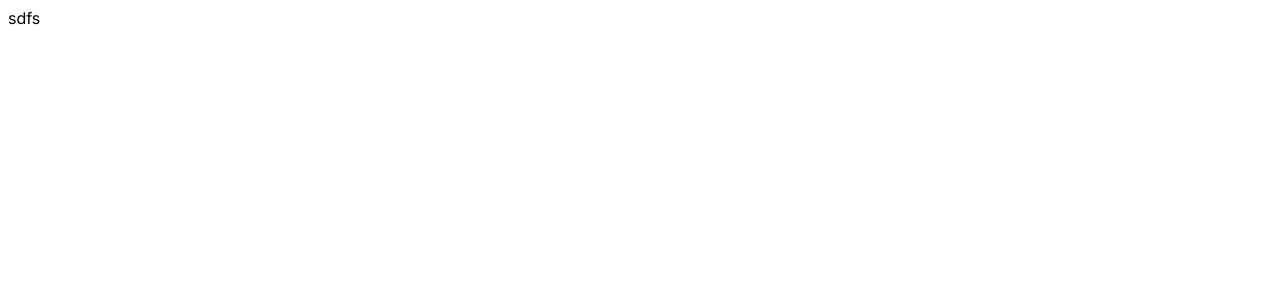
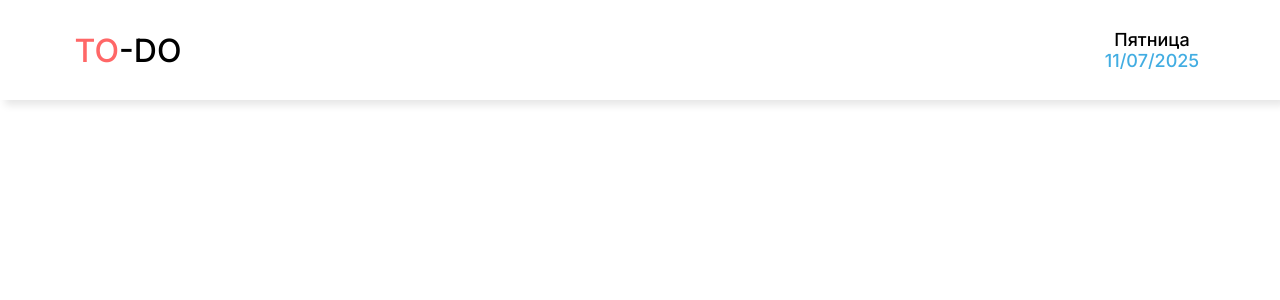
Before and after one commit to 6QWERTY9/TODO-LIST, a React (Vite) app in the folder frontend/: page / in a window 1280 px wide. Shown: the top 300 px of the page. Built offline with nearby package versions, Linux system fonts and the light colour scheme.

Commit message:
add  "@shared/component/header"

```diff
--- a/frontend/package.json
+++ b/frontend/package.json
@@ -10,6 +10,7 @@
     "preview": "vite preview"
   },
   "dependencies": {
+    "clsx": "^2.1.1",
     "include-media": "^2.0.0",
     "react": "^19.1.1",
     "react-dom": "^19.1.1",
--- a/frontend/src/app/App.tsx
+++ b/frontend/src/app/App.tsx
@@ -1,10 +1,10 @@
-
+import { Header } from "@shared/components/header"
 
 function App() {
 
   return (
     <>
-      sdfs
+      <Header/>
 
     </>
   )
--- /dev/null
+++ b/frontend/src/shared/components/header/api/index.ts
@@ -0,0 +1 @@
+export { }
--- /dev/null
+++ b/frontend/src/shared/components/header/config/getDate.ts
@@ -0,0 +1,13 @@
+export function getDate(): string {
+    const today = new Date();
+
+    const month = today.getMonth() + 1;
+    const day = today.getDate();
+    const year = today.getFullYear();
+
+    const formattedDay = day < 10 ? `0${day}` : day;
+
+    const formattedDate = `${month}/${formattedDay}/${year}`;
+
+    return formattedDate;
+}
--- /dev/null
+++ b/frontend/src/shared/components/header/config/getDayName.ts
@@ -0,0 +1,18 @@
+export function getDayName(): string {
+    const today = new Date();
+
+    const daysOfWeekInRussian: string[] = [
+        'Воскресенье', // 0
+        'Понедельник', // 1
+        'Вторник',     // 2
+        'Среда',       // 3
+        'Четверг',     // 4
+        'Пятница',     // 5
+        'Суббота'      // 6
+    ];
+    const dayIndex: number = today.getDay();
+
+    const dayName: string = daysOfWeekInRussian[dayIndex];
+
+    return dayName;
+}
--- /dev/null
+++ b/frontend/src/shared/components/header/config/index.ts
@@ -0,0 +1,4 @@
+import { getDate } from "./getDate";
+import { getDayName } from "./getDayName";
+
+export { getDate, getDayName }
--- /dev/null
+++ b/frontend/src/shared/components/header/index.ts
@@ -0,0 +1,4 @@
+export * from './api'
+export * from './config'
+export * from './model'
+export * from './ui'
--- /dev/null
+++ b/frontend/src/shared/components/header/model/index.ts
@@ -0,0 +1 @@
+export { }
--- /dev/null
+++ b/frontend/src/shared/components/header/ui/Header.tsx
@@ -0,0 +1,42 @@
+import { getDate, getDayName } from '../config';
+import css from './index.module.scss';
+
+
+export const Header = () => {
+  return (
+    <header className={css.header_conteiner}>
+      <div className={css.header_content}>
+        <Logo/>
+
+        <div className={css.header_date}>
+          <DayName/>
+          <Date/>
+        </div>
+      </div>
+    </header>
+  )
+}
+
+const Logo = () => {
+  return (
+    <div className={css.logo_conteiner}>
+      <span>to</span>-do
+    </div>
+  )
+}
+
+const Date = () => {
+  const date = getDate();
+
+  return (
+    <span className={css.header_date}>{date}</span>
+  )
+}
+
+const DayName = () => {
+  const dayName = getDayName();
+
+  return (
+    <span className={css.header_day_name}>{dayName}</span>
+  )
+}
--- /dev/null
+++ b/frontend/src/shared/components/header/ui/index.module.scss
@@ -0,0 +1,44 @@
+@use '../../../styles/vars' as *;
+@use '../../../styles/mixins' as *;
+
+
+.header_conteiner {
+    width: 100vw;
+    max-width: 100%;
+    height: 100px;
+    box-shadow: 5px 5px 8px #0c0c0c1a;
+    .header_content {
+        width: 100%;
+        height: 100%;
+
+        display: grid;
+        grid-template-columns: repeat(5,1fr);
+
+        align-items: center;
+        justify-items: center;
+
+        .logo_conteiner {
+            width: max-content;
+            height: max-content;
+
+            @include textStyle($fontSize: 32px, $fontWeight: 500);
+            text-transform: uppercase;
+            span {
+                color: $peach;
+            }
+        }
+
+        .header_date {
+            grid-column: 5/6;
+
+            display: flex;
+            flex-direction: column;
+            align-items: center;
+            @include textStyle($fontSize: 18px, $fontWeight: 500);
+
+            .header_date {
+                color: $lightBlue;
+            }
+        }
+    }
+}
--- /dev/null
+++ b/frontend/src/shared/components/header/ui/index.ts
@@ -0,0 +1,3 @@
+import {Header} from './Header.tsx'
+
+export { Header }
--- a/frontend/src/shared/styles/global.scss
+++ b/frontend/src/shared/styles/global.scss
@@ -3,12 +3,12 @@
 html,
 body,
 #root {
-
     position: relative;
 }
 
 body {
     font-family: $defaultFont;
+
 
 }
 
@@ -16,6 +16,8 @@ body {
 :after,
 :before {
     box-sizing: border-box;
+    padding: 0;
+    margin: 0;
 }
 
 a {
```
Also changed, not shown: 1 other file (tests, documents, lock files or other folders).
